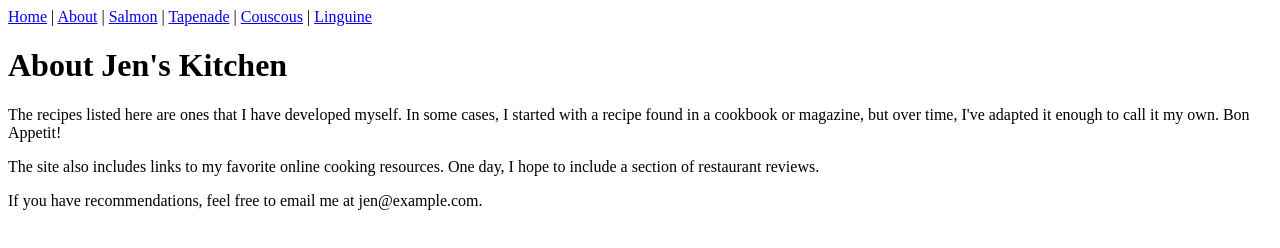
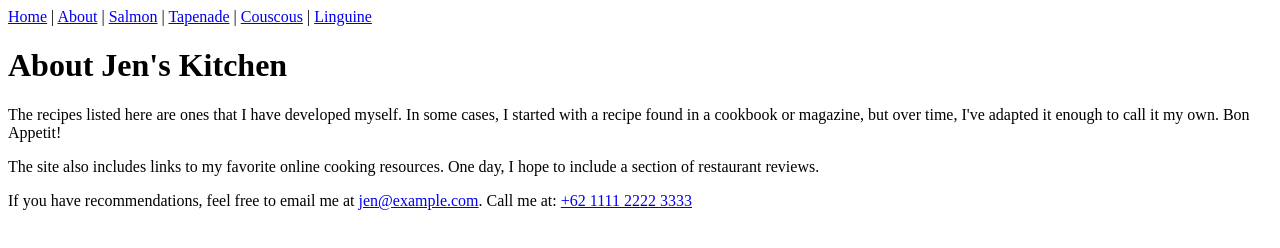
Before and after one commit to reymonr/wdc_code, a plain HTML site: page jenskitchen/about.html in a window 1280 px wide. Drawn offline with Linux system fonts and the light colour scheme.

Commit message:
add email link and tel link

```diff
--- a/jenskitchen/about.html
+++ b/jenskitchen/about.html
@@ -21,6 +21,6 @@
 
   <p>The site also includes links to my favorite online cooking resources. One day, I hope to include a section of restaurant reviews.</p>
 
-  <p>If you have recommendations, feel free to email me at jen@example.com.</p>
+  <p>If you have recommendations, feel free to email me at <a href="mailto:jen@example.com">jen@example.com</a>. Call me at: <a href="tel:+62111122223333">+62 1111 2222 3333</a></p>
 </body>
 </html>
```
